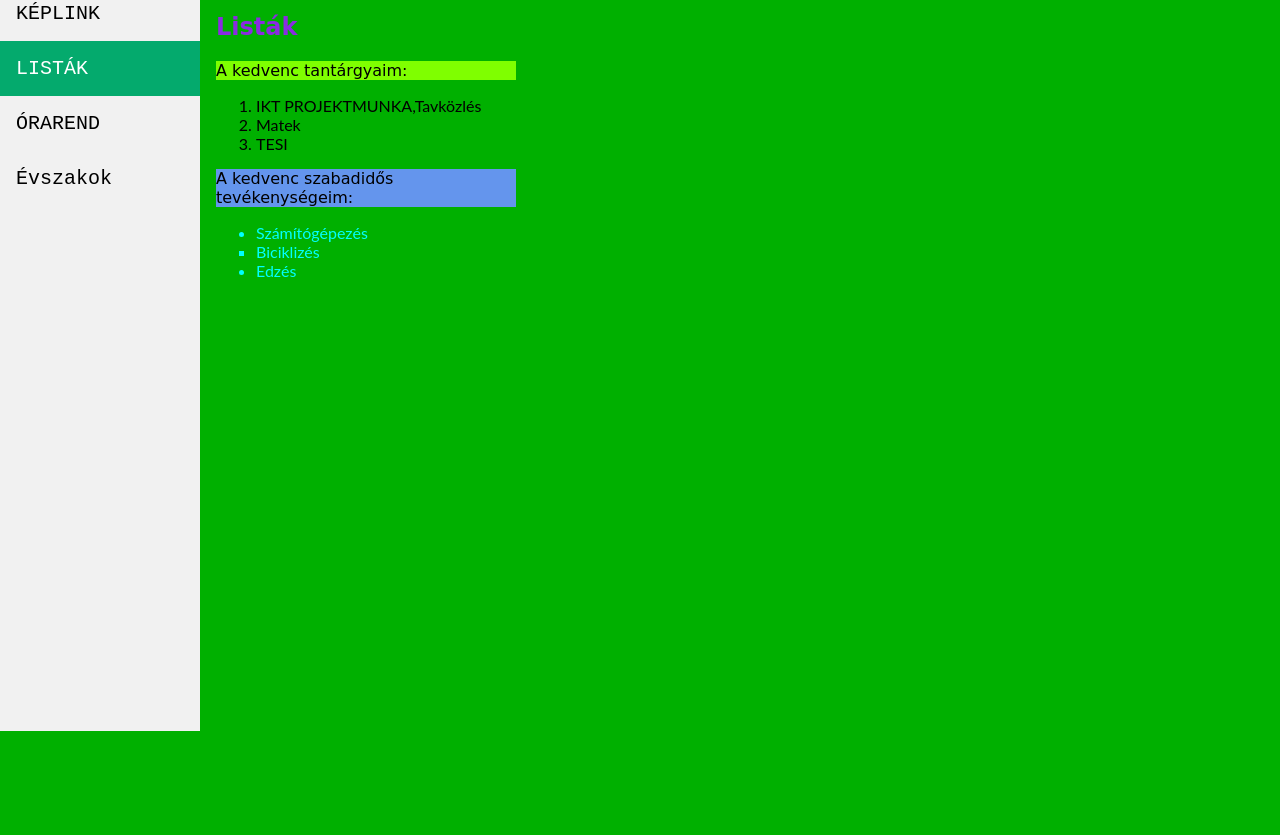
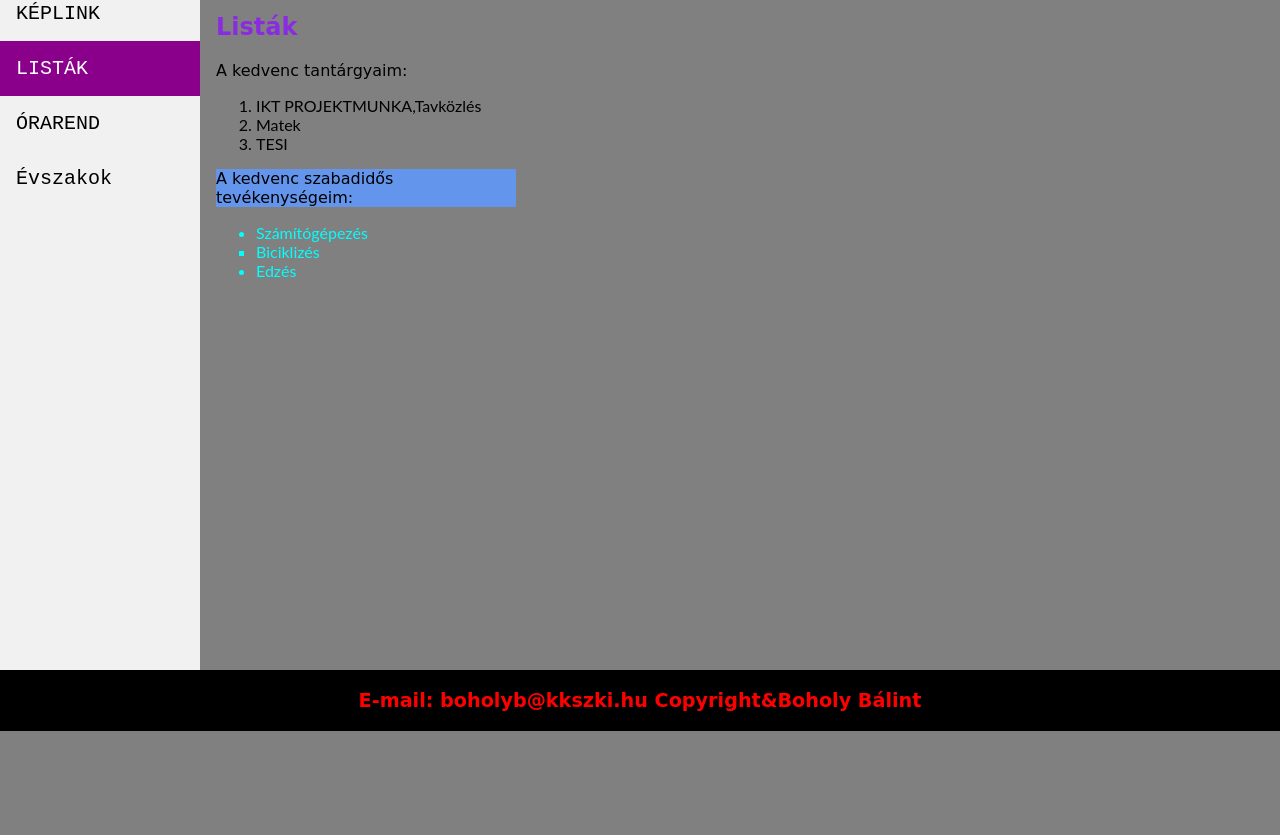
Before and after one commit to BoholyBallin/kollazs, a plain HTML site: page listak.html in a window 1280 px wide. Shown: the part 69-904 px from the top of the page. Drawn offline with Linux system fonts and the light colour scheme; a web font is replaced by a local one.

Commit message:
Add files via upload

```diff
--- a/listak.html
+++ b/listak.html
@@ -23,7 +23,7 @@
     <meta name="theme-color" content="#ffffff">
 </head>
 
-<body bgcolor="lightbrown">
+<body >
 
     <div class="sidebar">
         <a  href="https://boholyballin.github.io/kollazs/index.html">RÓLAM</a>
@@ -37,7 +37,7 @@
 
         <h1 style="color: aqua;">Boholy Bálint</h1>
         <h2 style="color: blueviolet;">Listák</h2>
-        <p style="background-color:chartreuse; width: 300px;;">A kedvenc tantárgyaim:</p>
+        <p style=" width: 300px;;">A kedvenc tantárgyaim:</p>
         <ol>
             <li>IKT PROJEKTMUNKA,Tavközlés</li>
             <li>Matek</li>
@@ -53,5 +53,10 @@
     </div>
 
 </body>
-
+<footer>
+    <p>
+        E-mail: boholyb@kkszki.hu
+        Copyright&Boholy Bálint
+    </p>
+</footer>
 </html>
--- a/style.css
+++ b/style.css
@@ -5,6 +5,7 @@ h1,h2,h3,h4,h5,h6 {font-family: 'Island Moments', cursive;}
 body {
     margin: 0;
     font-family: "Lato", sans-serif;
+    background-color: gray;
 }
 
 .sidebar {
@@ -27,7 +28,7 @@ body {
 }
 
 .sidebar a.active {
-    background-color: #04AA6D;
+    background-color: darkmagenta;
     color: white;
 }
 
```
Also changed, not shown: evszakok.html (+1 -1 lines), index.html (+7 -2 lines), keplink.html (+7 -2 lines), orarend.html (+7 -2 lines).
